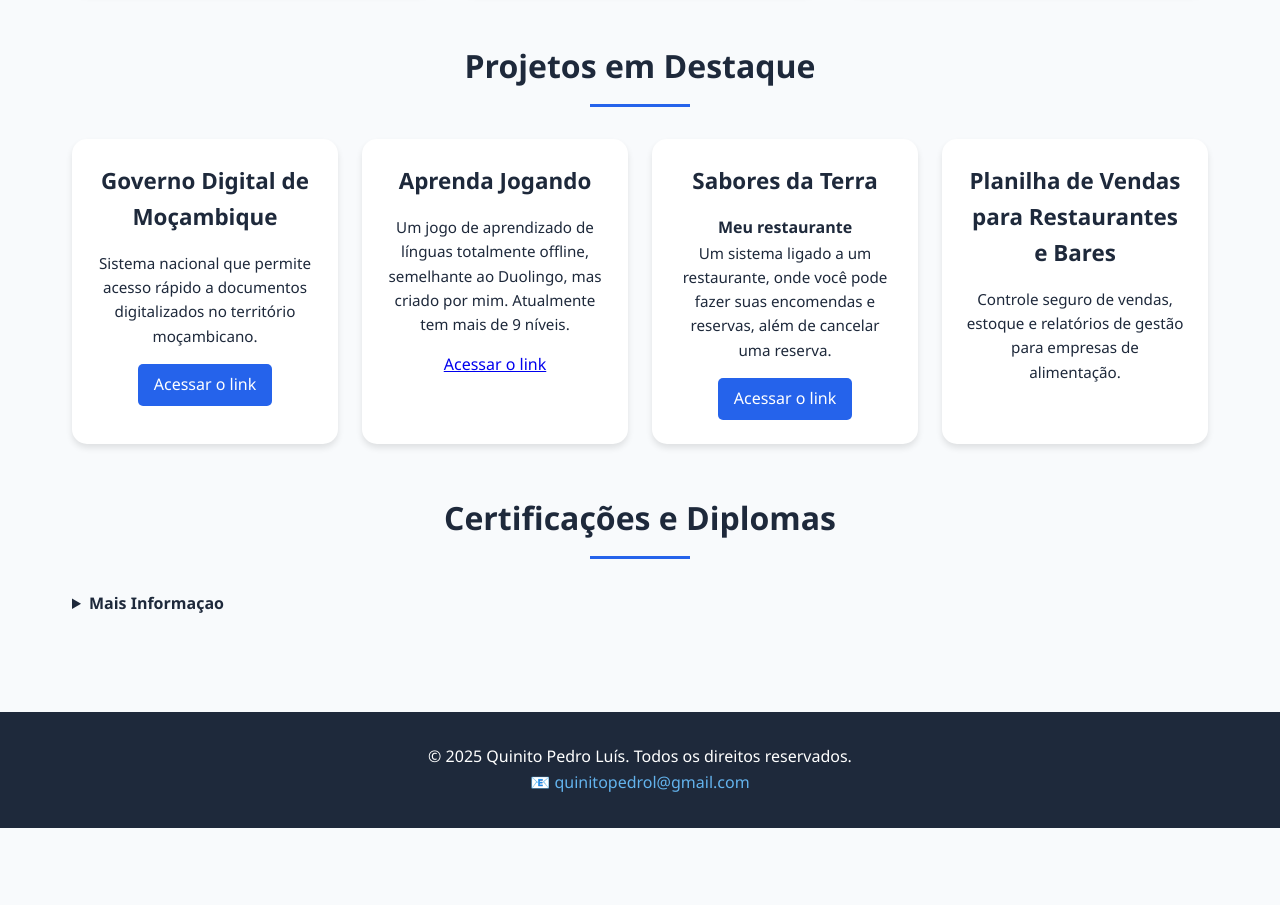
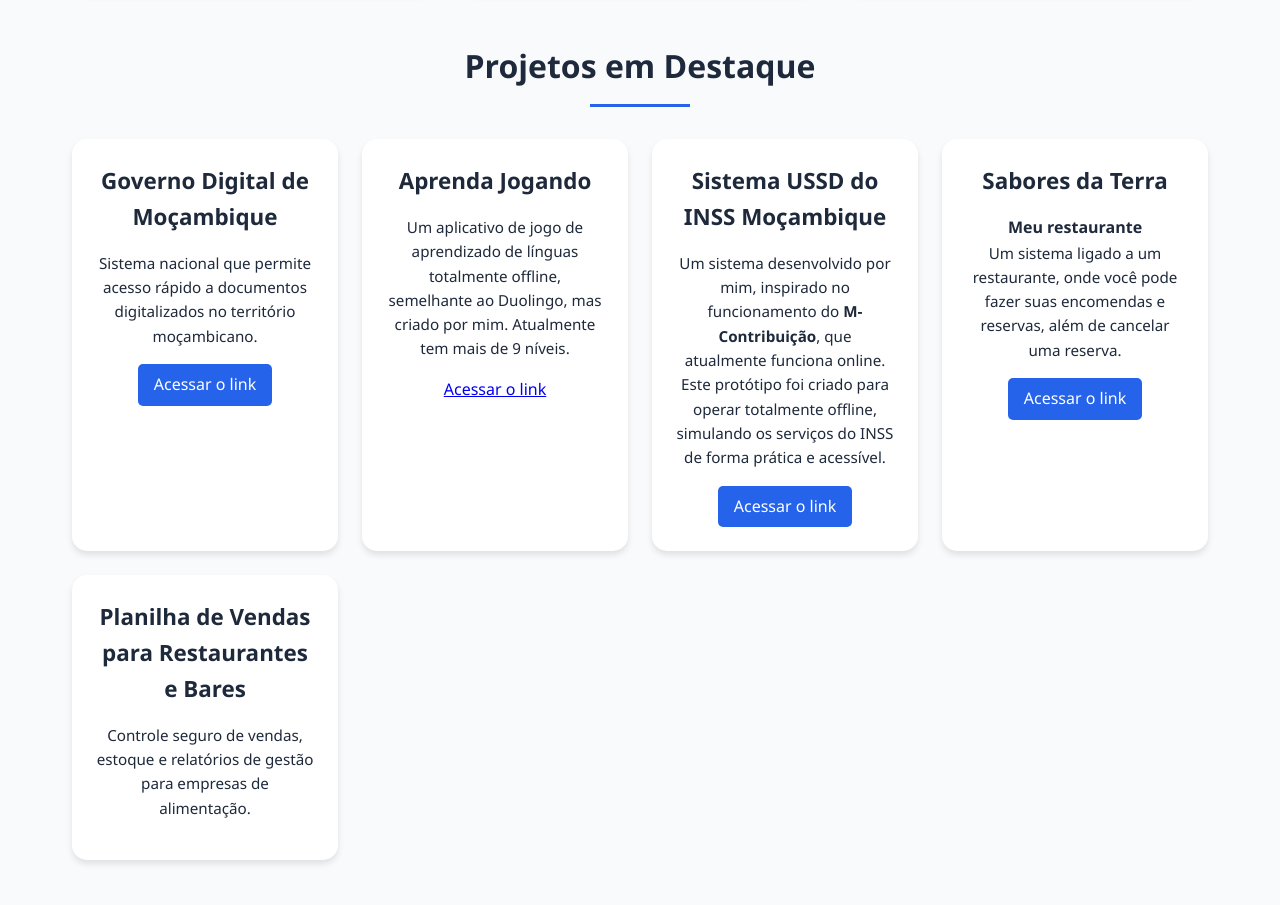
Before and after one commit to Quinito-pedro/meu-Prototipo, a plain HTML site: page index.html in a window 1280 px wide. Shown: the part 1080-1985 px from the top of the page. Before the commit the page ends 1908 px from the top, so only its background shows below. Drawn offline with Linux system fonts and the light colour scheme.

Commit message:
Update index.html
Adcionei ainda mais

```diff
--- a/index.html
+++ b/index.html
@@ -312,9 +312,22 @@
 
     <div class="card">
       <h3>Aprenda Jogando</h3>
-      <p>Um jogo de aprendizado de línguas totalmente offline, semelhante ao Duolingo, mas criado por mim. Atualmente tem mais de 9 níveis.</p>
+      <p>Um aplicativo de jogo de aprendizado de línguas totalmente offline, semelhante ao Duolingo, mas criado por mim. Atualmente tem mais de 9 níveis.</p>
       <a href="https://quinito-pedro.github.io/Meujogo" target="_blank">Acessar o link</a>
     </div>
+
+<div class="card">
+  <h3>Sistema USSD do INSS Moçambique</h3>
+  <p>
+    Um sistema desenvolvido por mim, inspirado no funcionamento do
+    <strong>M-Contribuição</strong>, que atualmente funciona online.
+    Este protótipo foi criado para operar totalmente offline,
+    simulando os serviços do INSS de forma prática e acessível.
+  </p>
+  <a href="https://quinito-pedro.github.io/ussd_inss/" target="_blank" class="read-more">
+    Acessar o link
+  </a>
+</div>
 
     <div class="card">
       <h3>Sabores da Terra</h3>
```
